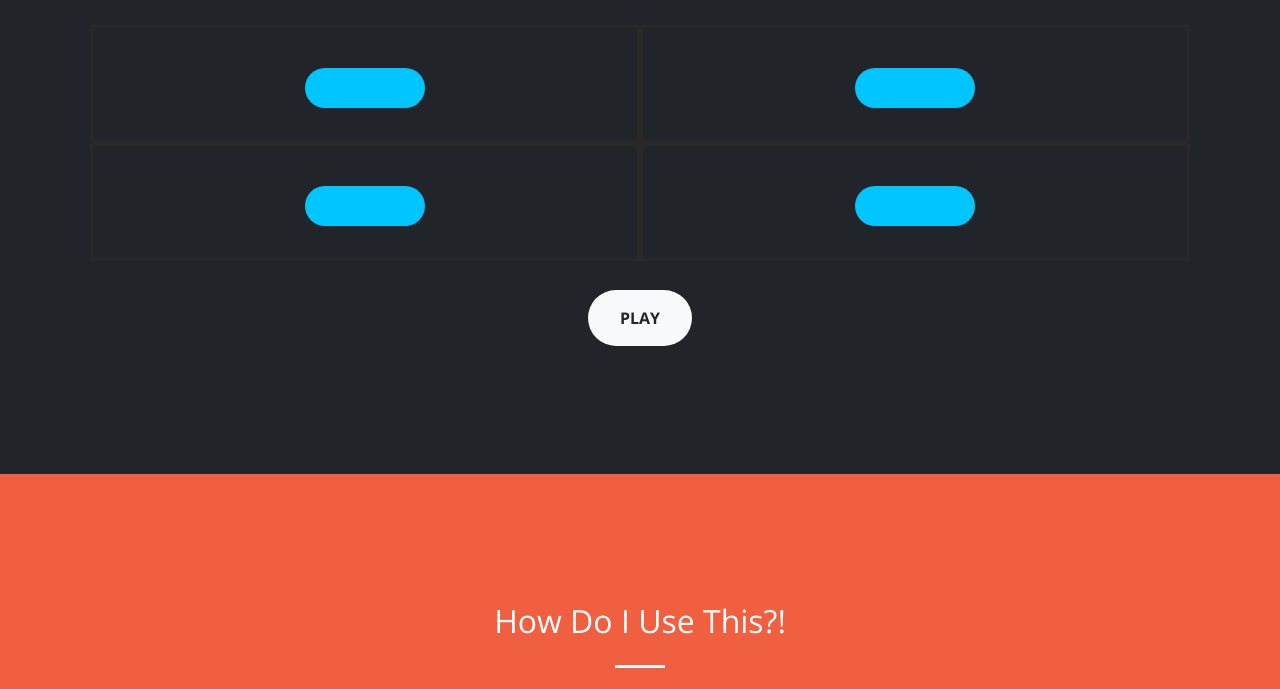
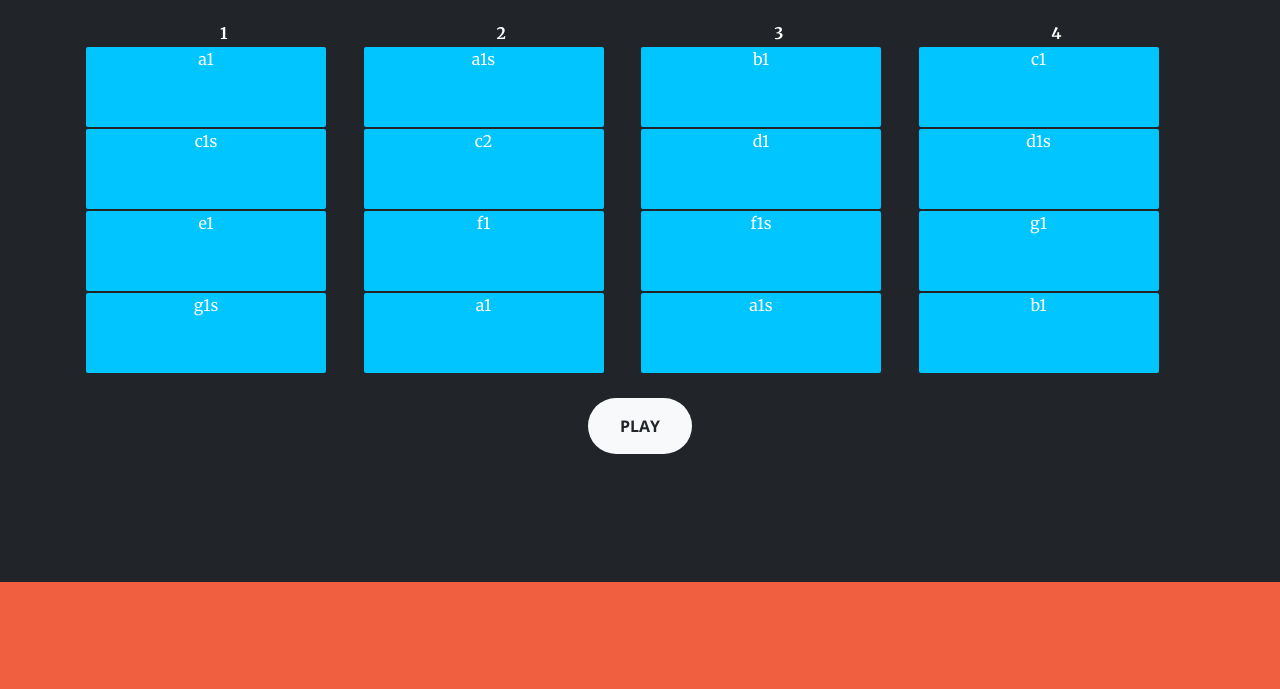
Before and after one commit to gzhao12/CISC474_Project1, a website: page index.html in a window 1280 px wide. Shown: the part 970-1659 px from the top of the page. Drawn offline with nearby package versions, Linux system fonts and the light colour scheme.

Commit message:
switched to table layout

```diff
--- a/css/creative.css
+++ b/css/creative.css
@@ -30,35 +30,34 @@ a:hover {
 h1, h2, h3, h4, h5, h6 {
 	font-family: 'Open Sans', 'Helvetica Neue', Arial, sans-serif;
 }
-.faces {
-	width: 120px;
-	height: 40px;
-	border: 20px medium #FFFFFF;
+
+table {
+        width: 100%;
+    }
+
+    .width-20 td {
+        width: 20%;
+    }
+
+    .width-25 td {
+        width: 25%;
+    }
+
+	.faces {
+	width: 240px;
+	height: 80px;
 	background-color: #00C5FF;
-	margin-top: 20px;
-	display: inline-block;
-	transition-duration: 0.4s;
+	display: inherit;
 	cursor: pointer;
-	-webkit-border-radius: 40;
-	-moz-border-radius: 40;
-	border-radius: 40px;
-}
+	border-radius: 2px;
 
-.faces:hover {
+	}
+
+	.faces:hover {
 	background-color: white;
 	color: black;
-}
-.grid-container {
-	display: grid;
-	grid-template-columns: auto auto;
-	padding: 5px;
-}
-.grid-item {
-	border: solid #282828;
-	padding: 20px;
-	font-size: 30px;
-	text-align: center;
-}
+	}
+
 
 .bg-primary {
 	background-color: #F05F40 !important;
@@ -98,6 +97,7 @@ img::selection {
  color: #fff;
  background: transparent;
 }
+
 #mainNav {
 	border-bottom: 1px solid rgba(33, 37, 41, 0.1);
 	background-color: #fff;
--- a/index.html
+++ b/index.html
@@ -73,27 +73,76 @@
   <section class="bg-dark text-white" id="app">
     <div class="container text-center">
       <h2 class="mb-4">Sound Hole</h2>
-      <div class="grid-container">
-        <div class="grid-item">
-          <div class="faces" id="c1"></div>
-          </a>
-        </div>
-        <div class="grid-item">
-          <div class="faces" id="c2"></div>
-          </a>
-        </div>
-        <div class="grid-item">
-          <div class="faces"></div>
-          </a>
-        </div>
-        <div class="grid-item">
-          <div class="faces"></div>
-          </a>
-        </div>
+      <table id = "SoundHole">
+        <thead>
+          <th id = "column1">1</th>
+          <th id = "column2">2</th>
+          <th id = "column3">3</th>
+          <th id = "column4">4</th>
+        </thead>
+        <tbody>
+          <tr id = "row1">
+              <td>
+                <div class = "faces" id = "a1">a1</div>
+              </td>
+              <td>
+                <div class = "faces" id = "a1s">a1s</div>
+              </td>
+              <td>
+                <div class = "faces" id = "b1">b1</div>
+              </td>
+              <td>
+                <div class = "faces" id = "c1">c1</div>
+              </td>
+          </tr>
+          <tr id = "row2">
+          <td><div class = "faces" id = "c1s">c1s</div>
+
+              </td>
+              <td><div class = "faces" id = "c2">c2</div>
+
+              </td>
+              <td><div class = "faces" id = "d1">d1</div>
+
+              </td>
+              <td><div class = "faces" id = "d1s">d1s</div>
+
+              </td>
+          </tr>
+          <tr id = "row3">
+          <td><div class = "faces" id = "e1">e1</div>
+
+              </td>
+              <td><div class = "faces" id = "f1">f1</div>
+
+              </td>
+              <td><div class = "faces" id = "f1s">f1s</div>
+
+              </td>
+              <td><div class = "faces" id = "g1">g1</div>
+
+              </td>
+          </tr>
+          <tr id = "row4">
+          <td><div class = "faces" id = "g1s">g1s</div>
+
+              </td>
+              <td><div class = "faces" id = "a1">a1</div>
+
+              </td>
+              <td><div class = "faces" id = "a1s">a1s</div>
+
+              </td>
+              <td><div class = "faces" id = "b1">b1</div>
+
+              </td>
+      </tbody>
+    </table>
       </div>
       <br />
-
-      <a class="btn btn-light btn-xl sr-button" href="#app">Play</a>
+      <div style="text-align: center;">
+        <a class="btn btn-light btn-xl js-scroll-trigger" href="#app">Play</a>
+      </div>
     </div>
   </section>
 
--- a/js/musicapp.js
+++ b/js/musicapp.js
@@ -1,23 +1,35 @@
+function getCell(column, row) {
+    var column = $('#' + column).index();
+    var row = $('#' + row)
+    return row.find('td').eq(column);
+}
+
 $(document).ready(function () {
-	var flag = 0;
+	var flagClicked = 0;
 
 
 
 	$(".faces").click(function () {
+
+		var column = $('#column2').index();
+		//alert(column);
+		var cell = $('#row4').find('td').eq(column);
+		//alert(cell.html());
 
 		var obj = document.createElement("audio");
         obj.src="audio/wav/"+this.id+".wav";
         obj.autoPlay=false;
         obj.preLoad=true;
 
-		if (flag == 0) {
-			$(this).css("background-color", "#DF5246");
-			obj.play();
-			flag = 1;
-		} else if (flag == 1) {
-			$(this).css("background-color", "#00C5FF");
-			flag = 0;
-		}
+			if (flagClicked == 0) {
+				$(this).css("background-color", "#DF5246");
+				obj.play();
+				flagClicked = 1;
+			} else if (flagClicked == 1) {
+				$(this).css("background-color", "#00C5FF");
+				obj.play()
+				flagClicked = 0;
+			}
 
 	});
 
```
